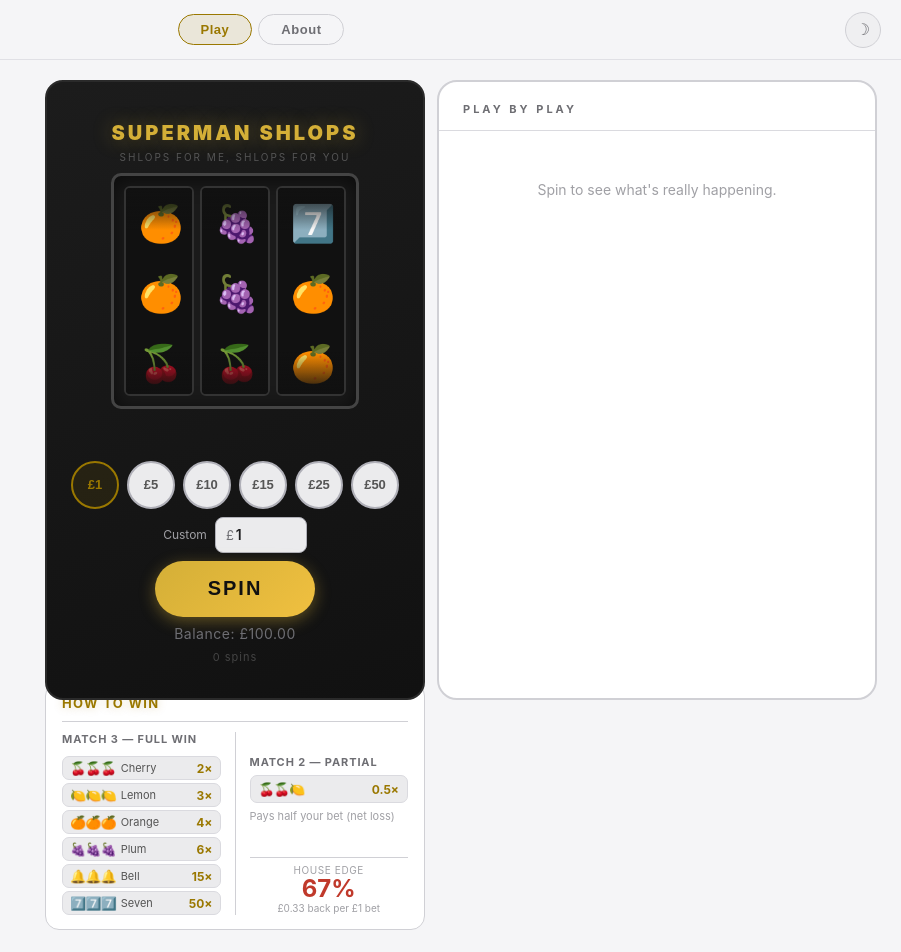
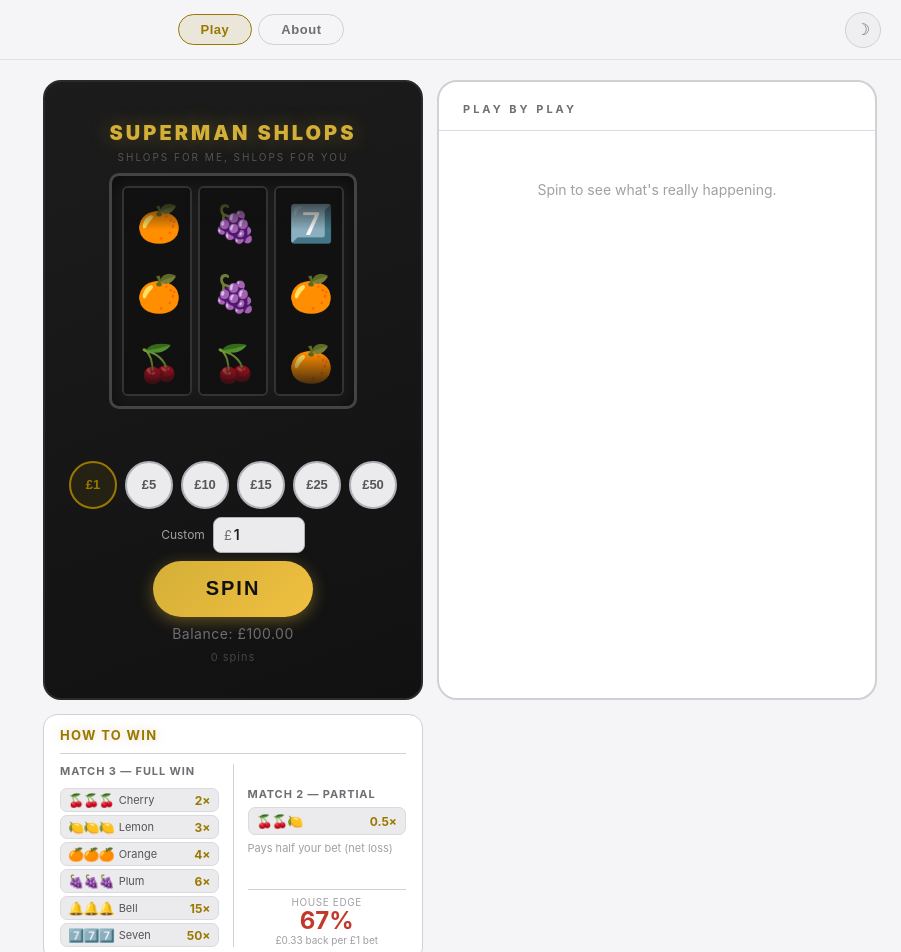
Before and after one commit to danbennett239/House-Always-Loses, a React (Vite) app: page / in a window 1280 px wide. Shown: the top 952 px of the page, without its empty margins (379-1280 px from the left). Built offline with nearby package versions, Linux system fonts and the light colour scheme.

Commit message:
Fix play page layout

```diff
--- a/src/App.css
+++ b/src/App.css
@@ -77,14 +77,16 @@
   display: grid;
   grid-template-columns: 1fr auto 1fr;
   align-items: start;
-  gap: 12px;
+  gap: 14px;
   padding: 20px 24px 12px;
 }
 
 /* Centre column: machine only */
 .machine-column {
   display: flex;
-  justify-content: center;
+  flex-direction: column;
+  align-items: center;
+  gap: 14px;
 }
 
 /* Left column: holds the trick callout, right-aligned so arrow touches machine.
--- a/src/App.jsx
+++ b/src/App.jsx
@@ -88,13 +88,12 @@
           <div className="toast-area">
             <TrickToast event={activeToast} onDismiss={dismissToast} />
           </div>
-          {/* Centre column: machine only */}
+          {/* Centre column: machine + how to win stacked */}
           <div className="machine-column">
             <SlotMachine {...engine} canSpin={engine.canSpin && !activeToast} reset={handleReset} onReelsSettled={handleReelsSettled} />
+            <HowToWin />
           </div>
           <PlayByPlay log={visibleLog} />
-          {/* Full-width row below the three columns */}
-          <HowToWin />
         </div>
       ) : (
         <AboutUs />
--- a/src/components/HowToWin/HowToWin.css
+++ b/src/components/HowToWin/HowToWin.css
@@ -1,7 +1,5 @@
 .htw-panel {
   width: 100%;
-  grid-column: 2;
-  margin-top: -30px;
   background: var(--bg-elevated);
   border: 1px solid var(--border);
   border-radius: 14px;
```
